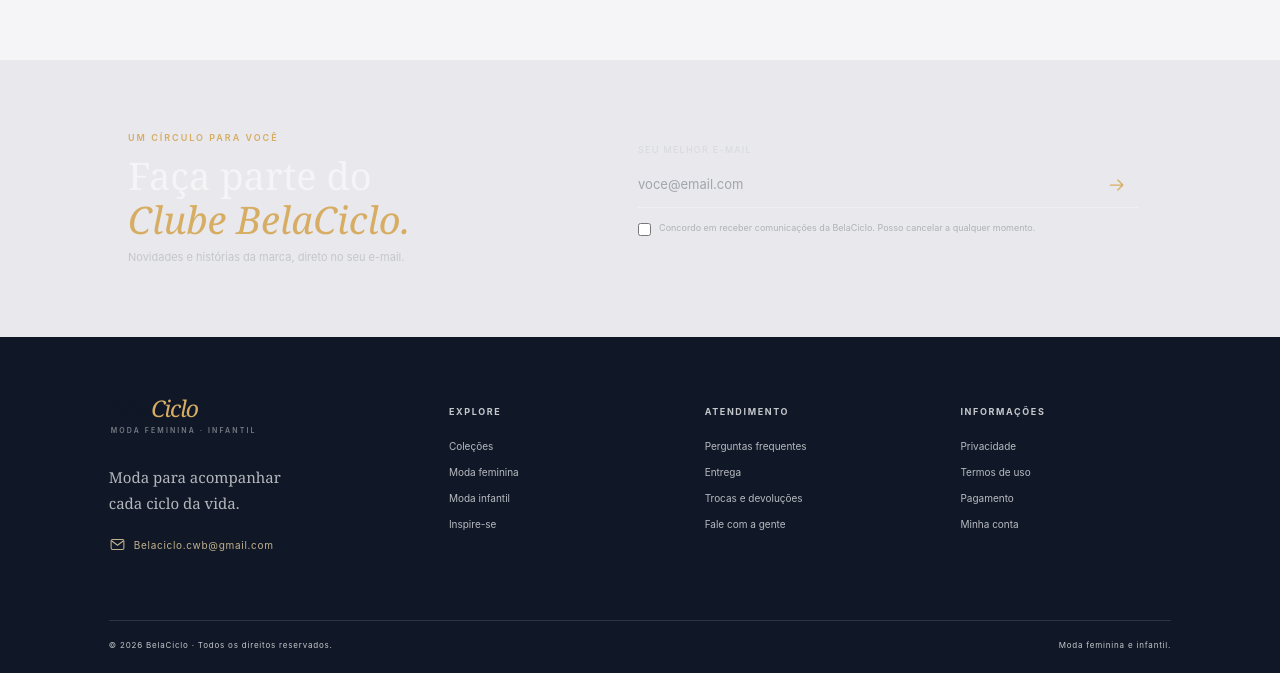
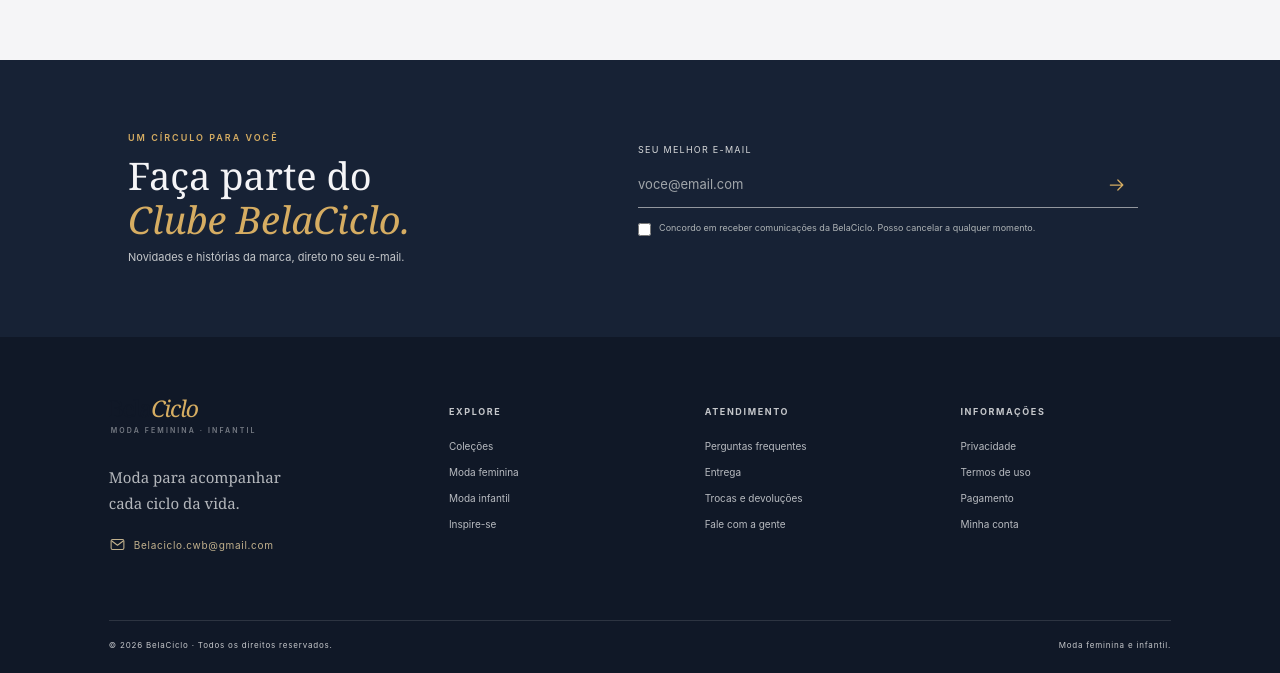
Before and after one commit to gugualaikoabreu-ux/BELACICLO01, a Next.js app: page / in a window 1280 px wide. Shown: the part 4074-4747 px from the top of the page. Built offline with nearby package versions, Linux system fonts and the light colour scheme; no server answers; the database is empty.

Commit message:
Restore navy background for newsletter section

```diff
--- a/app/globals.css
+++ b/app/globals.css
@@ -822,7 +822,6 @@ body { font-family: var(--sans); }
 .instagram-section { background: #f5f5f7; }
 .instagram-art { border: 1px solid rgba(255,255,255,.86); border-radius: 28px; background: linear-gradient(135deg,#fff,#e8e8ed); box-shadow: 0 16px 44px rgba(29,29,31,.065); }
 .instagram-art small { color: #6e6e73; }
-.club-callout { background: #e8e8ed; }
 .site-footer { background: #1d1d1f; }
 .page-section { padding-top: 86px; }
 .page-heading h1, .product-detail-copy h1, .empty-state h2, .checkout-status h2 { color: #1d1d1f; }
```
